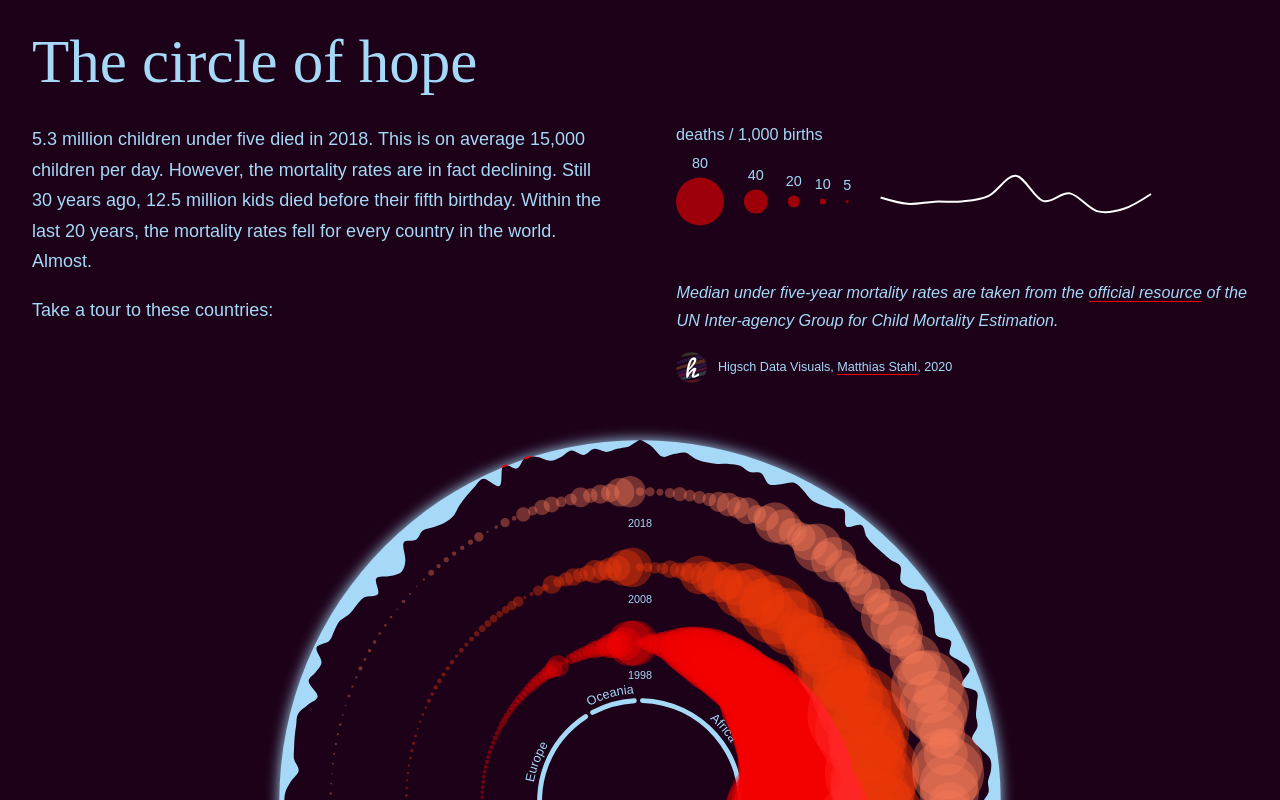
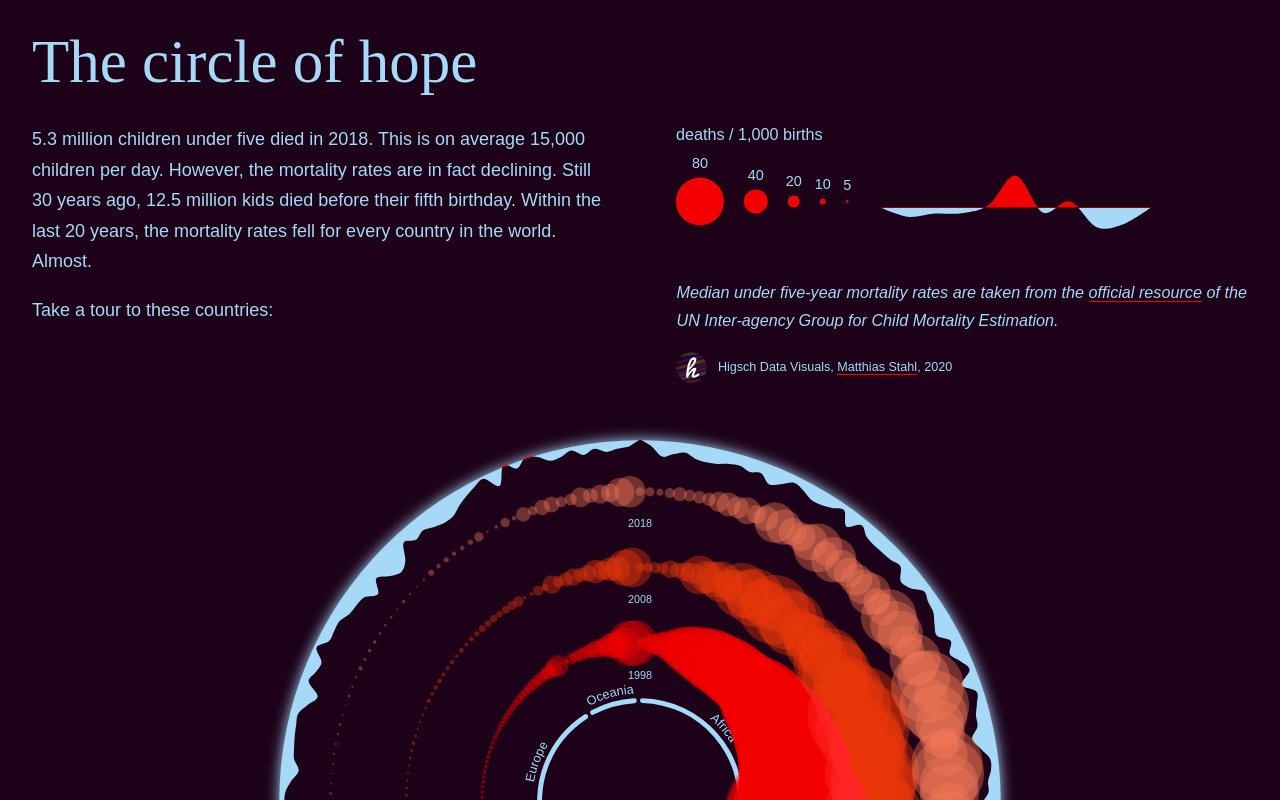
Before and after one commit to higsch/childhood-mortality, a Svelte app: page / in a window 1280 px wide. Shown: the top 800 px of the page. Built offline with nearby package versions, Linux system fonts and the light colour scheme; a web font is replaced by a local one.

Commit message:
legen fill

```diff
--- a/src/flower/Legend.svelte
+++ b/src/flower/Legend.svelte
@@ -10,6 +10,9 @@
   let mortalityCircles = [];
   let titleHeight = 0;
 
+  let scalesSet = false;
+  let xScale, yScale, reductionPath;
+
   $: mortalityCircles = [80, 40, 20, 10, 5].map((d, i, a) => {
       return {
         mortalityRate: d,
@@ -19,24 +22,45 @@
       };
     });
 
-  $: xScale = d3.scaleLinear()
+  function setupScales(width, height) {
+    if (width === 0 || height === 0) return;
+
+    xScale = d3.scaleLinear()
       .domain([0, 10])
       .range([mortalityCircles[mortalityCircles.length - 1].cx + width / 15, width - width / 20]);
 
-  $: yScale = d3.scaleLinear()
-      .domain(d3.extent(data.map(d => d.reduction)))
+    yScale = d3.scaleLinear()
+      .domain(d3.extent(reductionData.map(d => d.reduction)))
       .range([height * 2/3, height / 3]);
 
-  $: reductionPath = d3.line()
+    reductionPath = d3.line()
       .x((_, i) => xScale(i))
       .y(d => yScale(d.reduction))
       .curve(d3.curveCardinal);
+  }
 
   $: titleHeight = height * 0.1;
+  $: reductionData = [...data.slice(55, 65), data[55]];
+  $: if (mortalityCircles && reductionData) setupScales(width, height);
+  $: if (xScale && yScale && reductionPath) scalesSet = true;
+
 </script>
 
 <div class="container" bind:offsetWidth={width} bind:offsetHeight={height}>
   <svg width="100%" height="100%">
+    {#if scalesSet}
+      <defs>
+        <linearGradient id="legend-reduction-gradient"
+                        x1="0"
+                        y1="100%"
+                        x2="0"
+                        y2="0">
+          <stop offset="0" stop-color="#A6D9F7" />
+          <stop offset="0.40" stop-color="#A6D9F7" />
+          <stop offset="0.40" stop-color="#F40000" />
+          <stop offset="1" stop-color="#F40000" />
+        </linearGradient>
+      </defs>
       <g class="titles" transform="translate(0 {titleHeight})">
         <text>deaths / 1,000 births</text>
       </g>
@@ -50,8 +74,12 @@
         {/each}
       </g>
       <g class="reduction">
-      <path class="reduction-path" d={reductionPath(data.slice(55, 66))} />
+
+        <path class="reduction-path"
+              d={reductionPath(reductionData)}
+              fill="url(#legend-reduction-gradient)" />
       </g>
+    {/if}
   </svg>
 </div>
 
@@ -71,7 +99,7 @@
   circle.mortality-circle {
     fill: var(--red);
     stroke: none;
-    opacity: 0.6;
+    opacity: 1;
   }
 
   text.mortality-labels {
@@ -80,8 +108,6 @@
   }
 
   path.reduction-path {
-    fill: none;
-    stroke: white;
-    stroke-width: 2;
+    stroke: none;
   }
 </style>
```
Also changed, not shown: public/build/bundle.css, public/build/bundle.js, 2 other files (tests, documents, lock files or other folders). Lines whose indentation alone changed are shown as unchanged.
